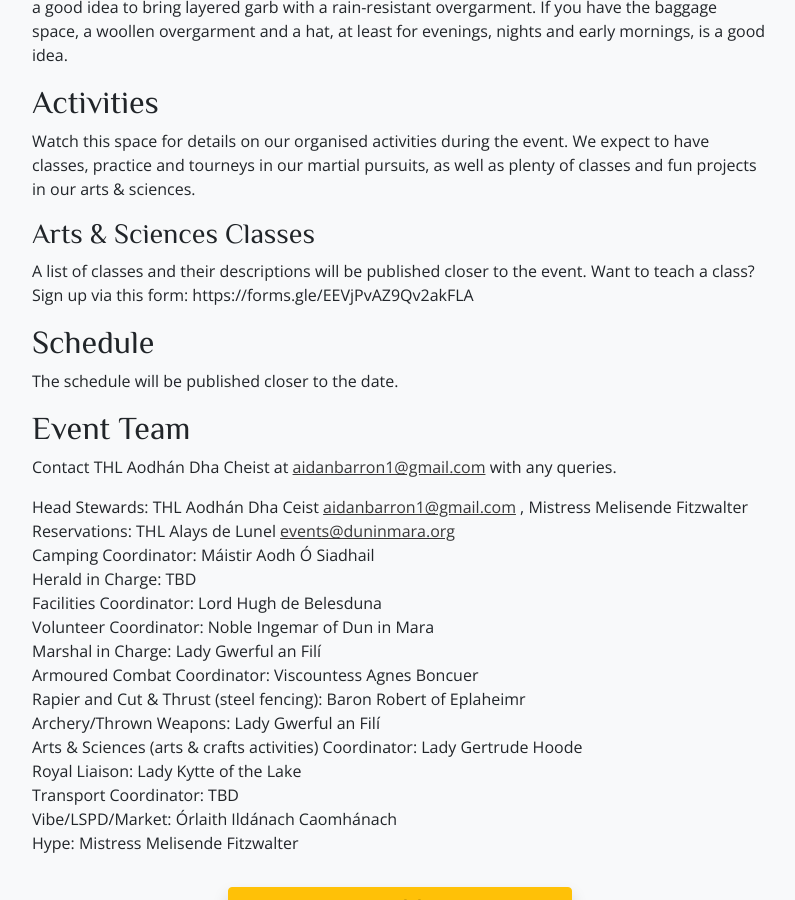
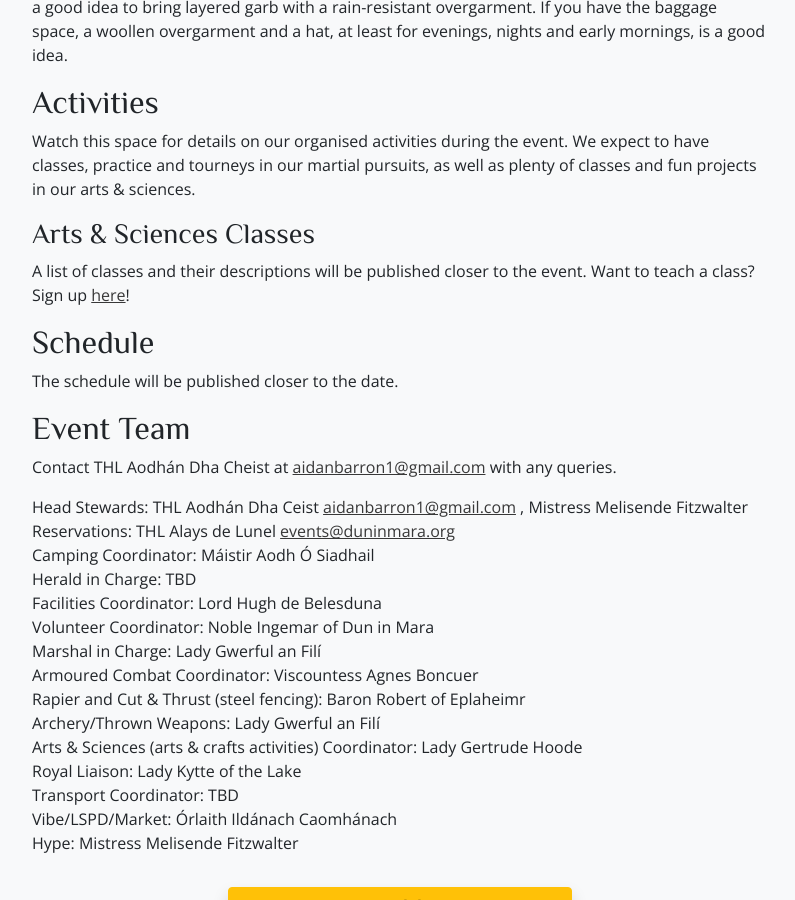
Before and after one commit to drachenwald/dun-in-mara, a Jekyll site: the page built from events/2026/strawberry-raid-v/index.md, in a window 1280 px wide and 900 px high, scrolled down 4623 px. Shown: the whole window, without its empty margins (50-845 px from the left). Built offline with Jekyll 4.4.1, drawn with Linux system fonts in a browser that asks for light colours; comment, search, counter and statistics services are not loaded.

Commit message:
hyperlink on A&S SR

```diff
--- a/events/2026/strawberry-raid-v/index.md
+++ b/events/2026/strawberry-raid-v/index.md
@@ -141,7 +141,7 @@ Watch this space for details on our organised activities during the event. We ex
 ### Arts & Sciences Classes
 
 A list of classes and their descriptions will be published closer to the event.
-Want to teach a class? Sign up via this form: https://forms.gle/EEVjPvAZ9Qv2akFLA
+Want to teach a class? Sign up [here](https://forms.gle/EEVjPvAZ9Qv2akFLA)!
 
 <!--Sign-up for *attending* classes will open on **30 April at 18:00** Irish Standard Time.   -->
 
```
